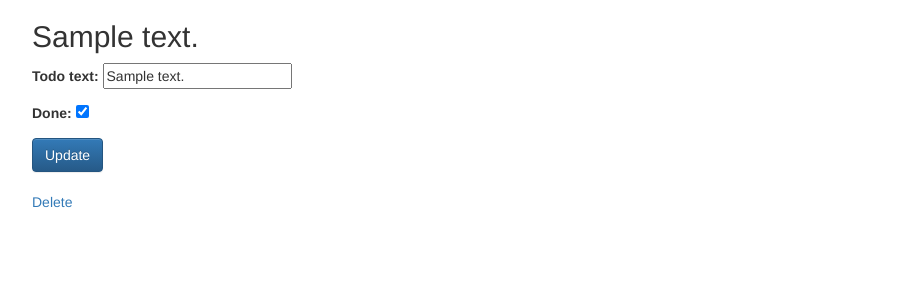
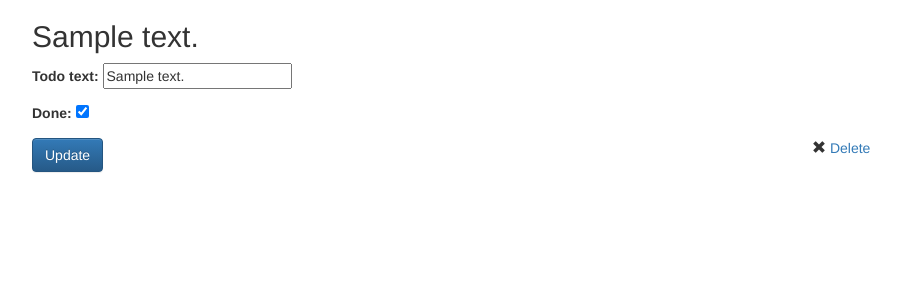
Before and after one commit to philratcliffe/todo, a Django app: page /todo/1/ in a window 1280 px wide. Shown: the top 300 px of the page, without its empty margins (38-939 px from the left). Run offline with Django 3.2, Linux system fonts and the light colour scheme; tables that the repository leaves empty hold one stand-in row (values such as "Sample post"); some libraries are stand-ins or nearby versions.

Commit message:
Updates for deleting todo items

```diff
--- a/todo/templates/todo/add.html
+++ b/todo/templates/todo/add.html
@@ -35,6 +35,7 @@ Please correct the error{{ form.errors|pluralize }} below.
             {% endif %}
         {% endfor %}
     </fieldset>
+    <br />
     <div class="form-actions">
         <button type="submit" class="btn btn-primary" >Submit</button>
     </div>
--- a/todo/templates/todo/todo_update_form.html
+++ b/todo/templates/todo/todo_update_form.html
@@ -6,12 +6,21 @@
 
     <form action="" method="post">{% csrf_token %}
         {{ form.as_p }}
-        <div class="form-actions">
-            <button type="submit" class="btn btn-primary" >Update</button>
+        <div class="row">
+
+            <div class="col-md-8">
+                <div class="form-actions">
+                    <button type="submit" class="btn btn-primary" >Update</button>
+                </div>
+            </div>
+            <div class="col-md-4">
+                <span class="glyphicon glyphicon-remove"></span>
+                <a href="{% url 'delete' todo.id %}">Delete
+                </a>
+            </div>
         </div>
     </form>
 
     <br />
-    <a href="{% url 'delete' todo.id %}">Delete</a>
 
 {% endblock content %}
```
Also changed, not shown: todo/templates/todo/index.html (+7 -2 lines).
